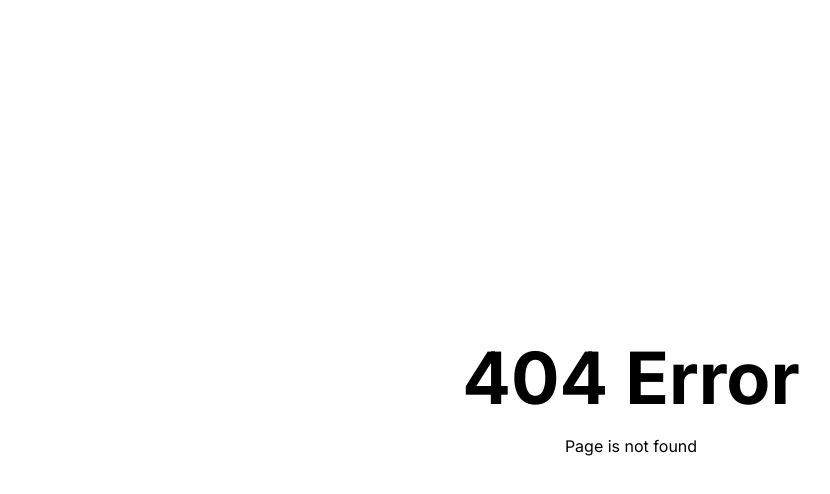
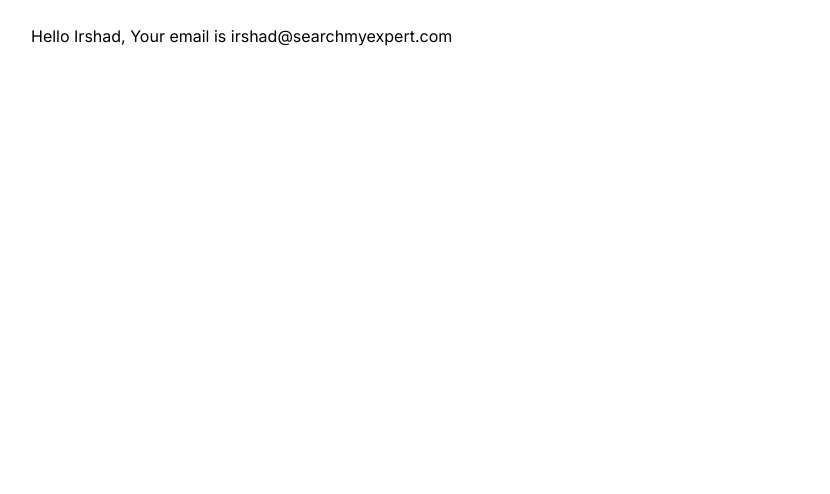
Before and after one commit to mdirshad007/myclass, a Next.js app: page /test-context in a window 1280 px wide. Before the commit this address had no page. Shown: the top 494 px of the page, without its empty margins (9-839 px from the left). Built offline with nearby package versions, Linux system fonts and the light colour scheme.

Commit message:
Add user details context

```diff
--- /dev/null
+++ b/app/api/context/context.jsx
@@ -0,0 +1,4 @@
+"use client"
+import { createContext } from "react"
+
+export const userDetailContext=createContext({})
--- /dev/null
+++ b/app/components/userDetailsProvider/UserDetailsProvider.jsx
@@ -0,0 +1,15 @@
+"use client"
+import React, { useState } from 'react'
+import { userDetailContext } from '@/app/api/context/context'
+
+export default function UserDetailsProvider({children}) {
+  const [userDetails,setUserDetails]=useState({
+    name:"Irshad",
+    email:"irshad@searchmyexpert.com",
+  })
+  return (
+    <userDetailContext.Provider value={{userDetails,setUserDetails}}>
+    {children}
+    </userDetailContext.Provider>
+  )
+}
--- a/app/layout.js
+++ b/app/layout.js
@@ -1,5 +1,6 @@
 import { Inter } from "next/font/google";
 import "./globals.css";
+import UserDetailsProvider from "./components/userDetailsProvider/UserDetailsProvider";
 
 const inter = Inter({ subsets: ["latin"] });
 
@@ -11,7 +12,11 @@
 export default function RootLayout({ children }) {
   return (
     <html lang="en">
-      <body className={inter.className}>{children}</body>
+      <body className={inter.className}>
+        <UserDetailsProvider>
+        {children}
+        </UserDetailsProvider>
+        </body>
     </html>
   );
 }
--- /dev/null
+++ b/app/test-context/page.jsx
@@ -0,0 +1,13 @@
+"use client"
+import React, { useContext } from 'react'
+import { userDetailContext } from '../api/context/context'
+
+export default function Page() {
+  const userData=useContext(userDetailContext)
+  console.log(userData)
+  return (
+    <div className='flex w-full md:w-[1200px] mx-auto justify-between mt-6 flex-wrap'>
+      Hello {userData?.userDetails?.name}, Your email is {userData?.userDetails?.email}
+    </div>
+  )
+}
```
